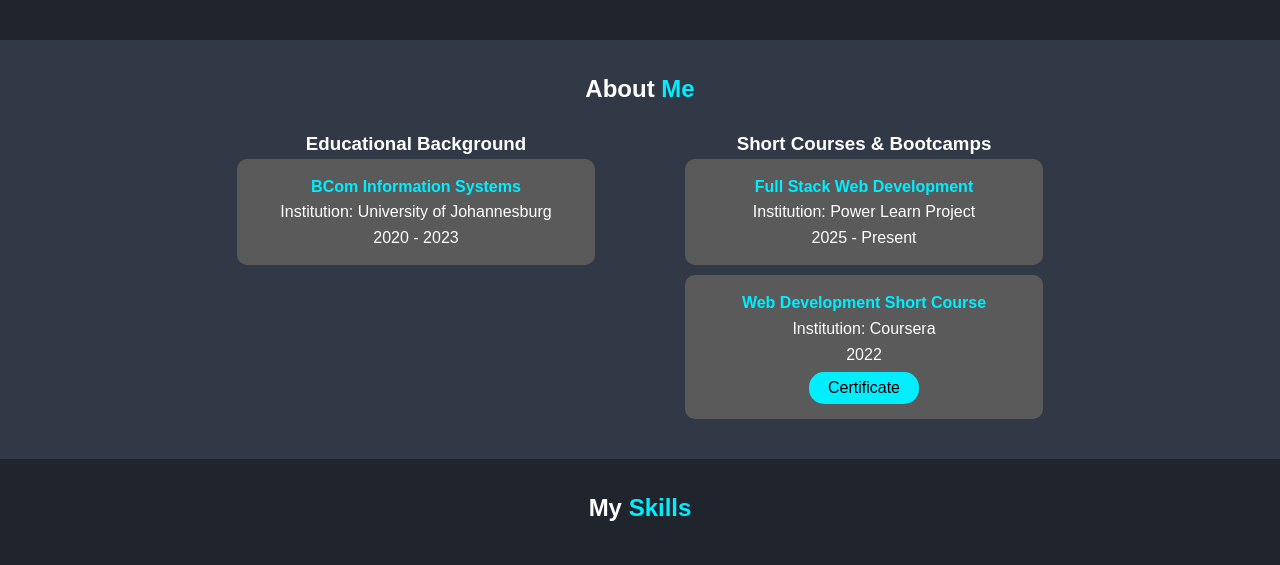
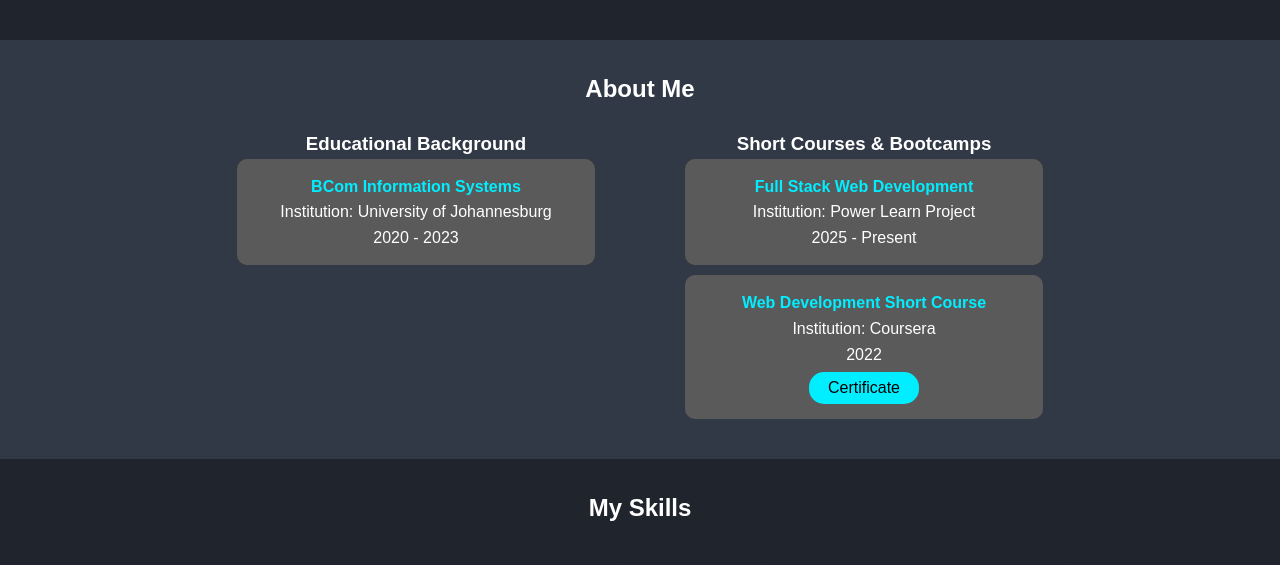
Before and after one commit to tshepocalvin/portfolio, a plain HTML site: page index.html in a window 1280 px wide. Shown: the part 374-939 px from the top of the page. Drawn offline with Linux system fonts and the light colour scheme; a web font is replaced by a local one.

Commit message:
fixed heading colors

```diff
--- a/index.html
+++ b/index.html
@@ -43,7 +43,7 @@
     </main>
 
     <section class="about-me" id="about">
-        <h2>About <span class="blue-text">Me</span></h2>
+        <h2>About Me</h2>
 
         <div class="aboutme-left-right-container">
             <div class="aboutme-left">
@@ -79,7 +79,7 @@
     </section>
 
     <section class="my-skills">
-        <h2>My <span class="blue-text">Skills</span></h2>
+        <h2>My Skills</h2>
         <div class="skills-card">
             <div class="skill">
                 <h3>HTML</h3>
```
